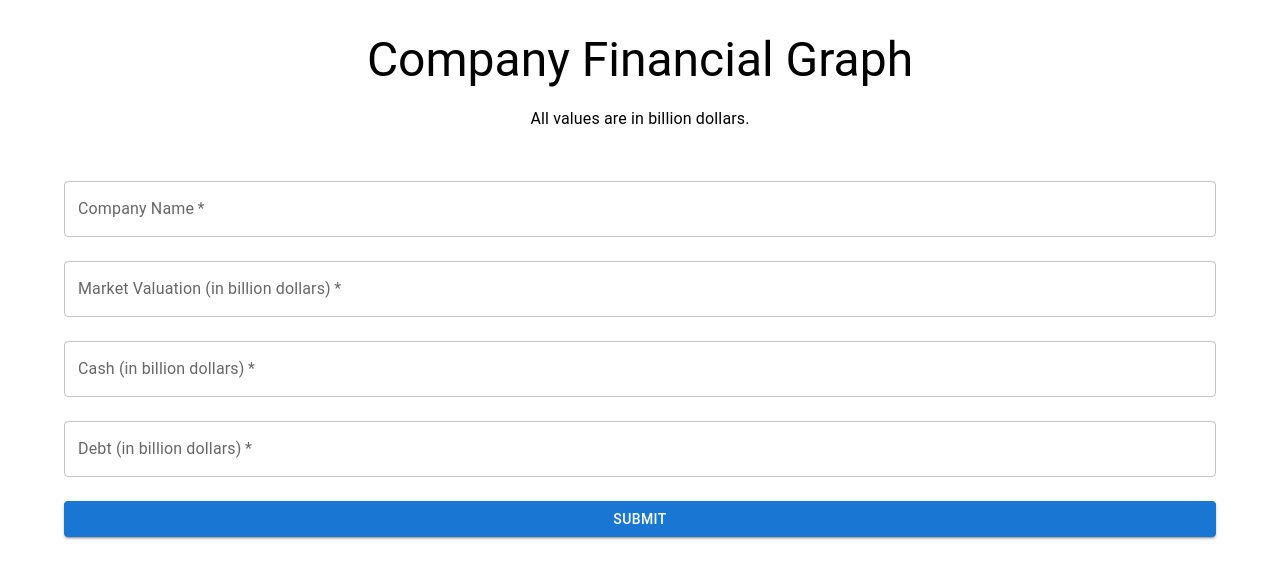
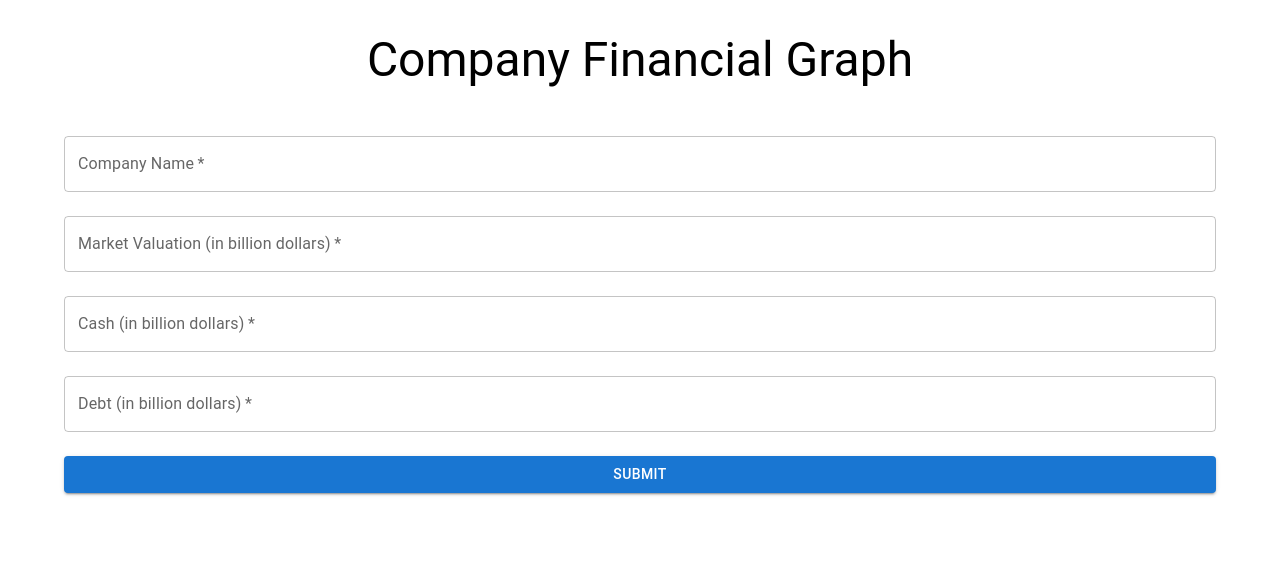
Before and after one commit to BBaccs/react-store-problem, a React (Create React App) app: page / in a window 1280 px wide. Shown: the top 578 px of the page. Built offline with nearby package versions, Linux system fonts and the light colour scheme.

Commit message:
Update App.js

```diff
--- a/src/App.js
+++ b/src/App.js
@@ -24,9 +24,9 @@ function App() {
           Company Financial Graph
         </Typography>
         {companyData && <CompanyGraph data={companyData} />}
-        <Typography variant="subtitle1" gutterBottom>
+        {/* <Typography variant="subtitle1" gutterBottom>
           All values are in billion dollars.
-        </Typography>
+        </Typography> */}
       </Box>
       <CompanyForm onFormSubmit={handleFormSubmit} />
     </Container>
```
